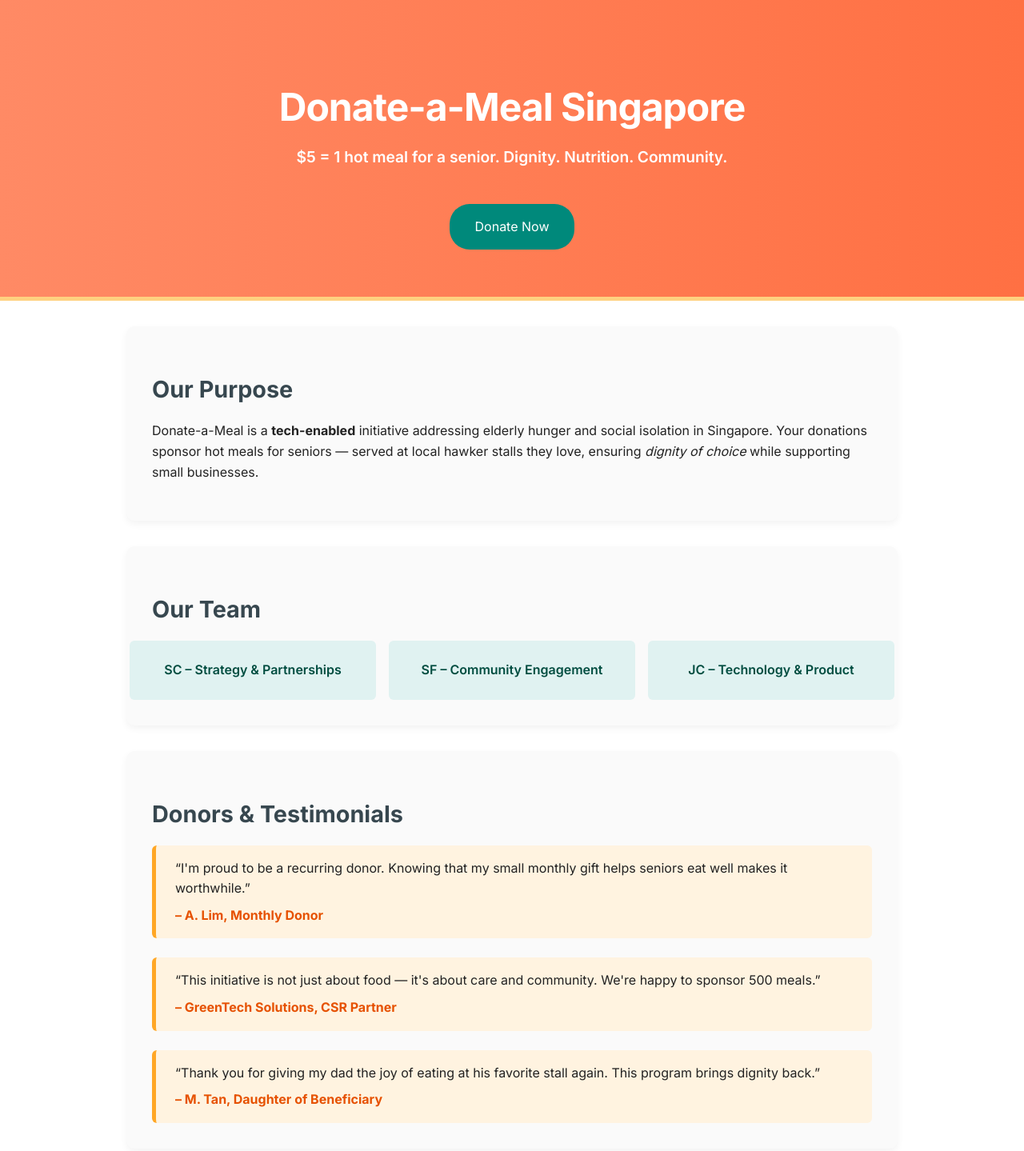
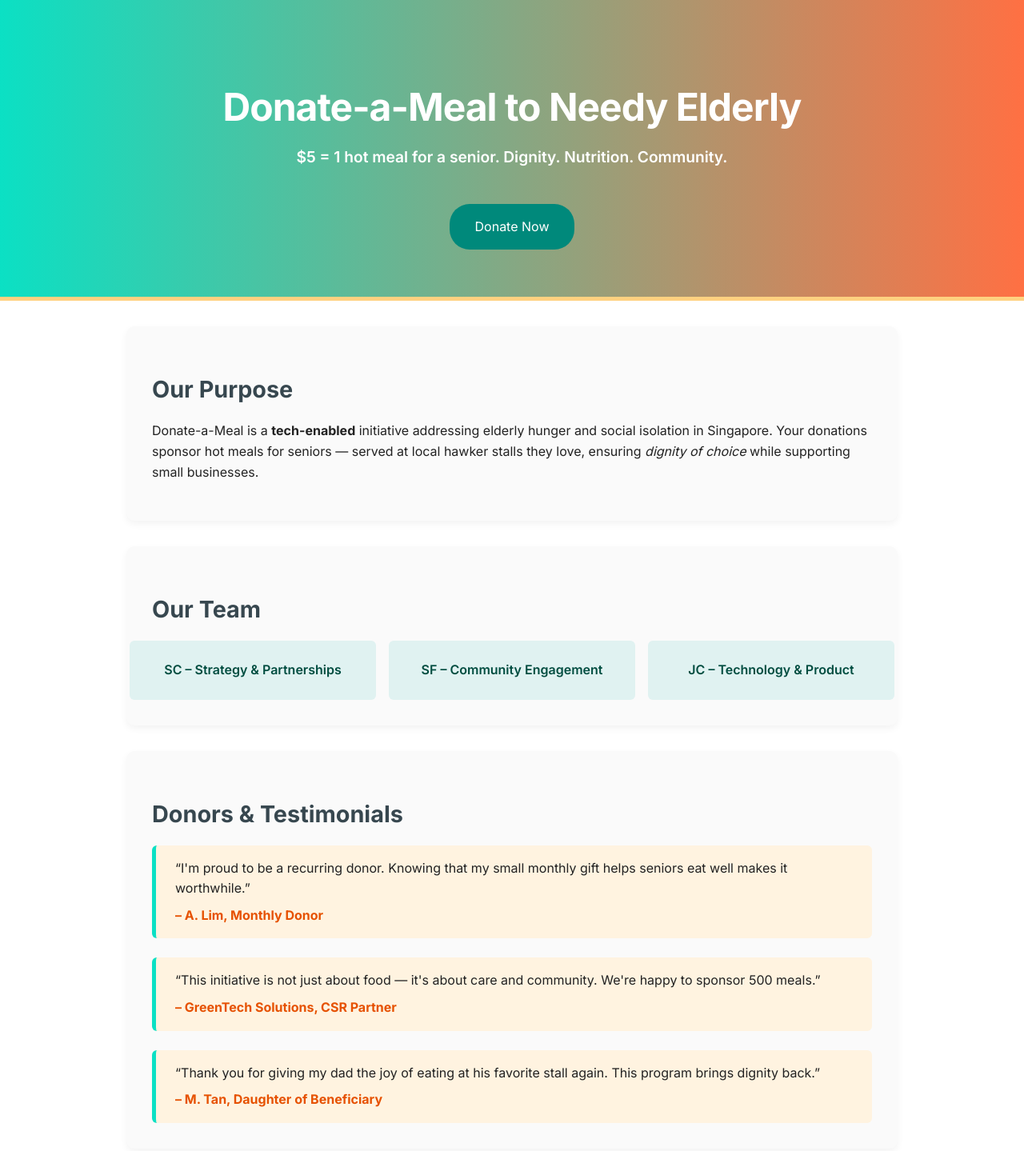
Before and after one commit to JC9595/vibe, a plain HTML site: page index.html in a window 1280 px wide. Shown: the top 1439 px of the page at 80% size. Drawn offline with Linux system fonts and the light colour scheme.

Commit message:
Change Header Colour

```diff
--- a/index.html
+++ b/index.html
@@ -15,7 +15,7 @@
       line-height: 1.6;
     }
     header {
-      background: linear-gradient(to right, #ff8a65, #ff7043);
+      background: linear-gradient(to right, #0be0c4, #ff7043);
       color: white;
       padding: 4rem 2rem;
       text-align: center;
@@ -86,7 +86,7 @@
     }
     .testimonial {
       background: #fff3e0;
-      border-left: 5px solid #ffa726;
+      border-left: 5px solid #0be0c4;
       padding: 1rem 1.5rem;
       border-radius: 6px;
     }
@@ -114,7 +114,7 @@
 </head>
 <body>
   <header>
-    <h1>Donate-a-Meal Singapore</h1>
+    <h1>Donate-a-Meal to Needy Elderly</h1>
     <p class="highlight">$5 = 1 hot meal for a senior. Dignity. Nutrition. Community.</p>
     <a href="https://www.donateameal.sg" class="cta-button">Donate Now</a>
   </header>
@@ -166,7 +166,7 @@
   <footer>
     <p>Contact us: <a href="mailto:hello@donateameal.sg">hello@donateameal.sg</a></p>
     <p>Follow us on social media: @DonateAMealSG</p>
-    <p>&copy; 2025 Donate-a-Meal Singapore. All rights reserved.</p>
+    <p>&copy; 2025 Donate-a-Meal for Needy Elderly. All rights reserved.</p>
   </footer>
 </body>
 </html>
```
